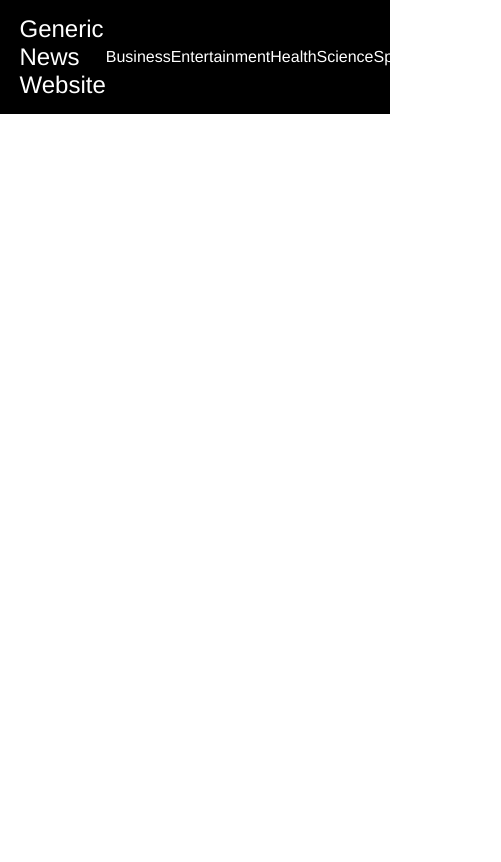
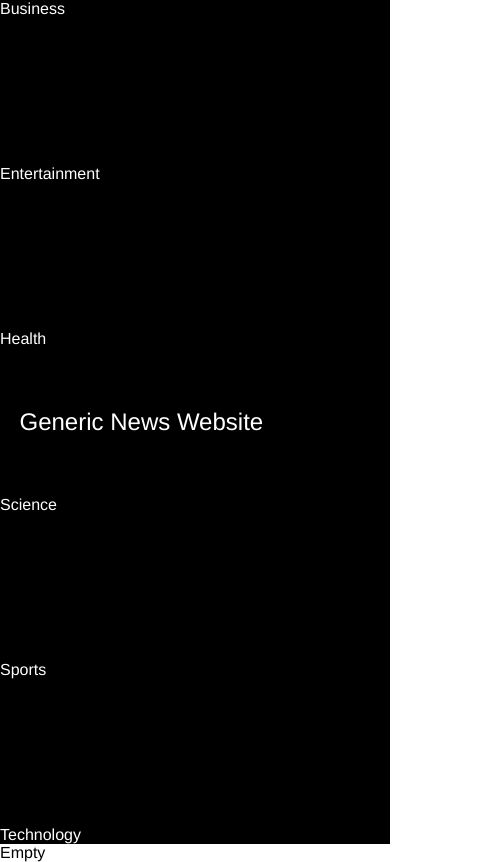
Before and after one commit to deevarzariu/news-website, a React (Create React App) app: page / in a window 390 px wide. Shown: the whole page, 501 px wide, since content can reach past the window. Built offline with nearby package versions, Linux system fonts and the light colour scheme; no server answers.

Commit message:
Various changes

```diff
--- a/src/App.css
+++ b/src/App.css
@@ -9,3 +9,9 @@
 .small-image {
   height: 200px;
 }
+
+@media (max-width: 800px) {
+  .page {
+    padding: 100px 5% 50px;
+  }
+}
--- a/src/assets/styles/Header.module.scss
+++ b/src/assets/styles/Header.module.scss
@@ -10,6 +10,11 @@
   align-items: center;
   padding: 15px 5%;
   background-color: $black;
+
+  @media (max-width: 800px) {
+    position: static;
+    height: 100vh;
+  }
 
   &__linkHome {
     flex-grow: 1;
--- a/src/assets/styles/HeroStageCard.module.scss
+++ b/src/assets/styles/HeroStageCard.module.scss
@@ -18,7 +18,7 @@
     right: 0;
     font-size: 1.5rem;
     color: #fff;
-    padding: 10px 15px;
+    padding: 10px 15px 5px;
     background: #00000080;
   }
 }
--- /dev/null
+++ b/src/assets/styles/Navbar.module.scss
@@ -0,0 +1,22 @@
+@import "variables";
+
+.navbar {
+  flex-grow: 1;
+  display: flex;
+  justify-content: space-between;
+
+  @media (max-width: 800px) {
+    position: absolute;
+    top: 0;
+    left: 0;
+    right: 0;
+    bottom: 0;
+
+    flex-direction: column;
+  }
+
+  &__link {
+    text-decoration: none;
+    color: $white;
+  }
+}
--- a/src/components/Header/Header.tsx
+++ b/src/components/Header/Header.tsx
@@ -1,20 +1,28 @@
+import { useWindowSize } from "hooks/useWindowSize";
+import HeaderMobile from "./HeaderMobile";
+import style from "assets/styles/Header.module.scss";
 import { Link } from "react-router-dom";
-import { CATEGORIES } from "constants/Category";
-import style from "assets/styles/Header.module.scss";
+import Navbar from "./Navbar";
 
 function Header() {
+  const { width } = useWindowSize() || {};
+
+  if (!width) {
+    return null;
+  }
+
   return (
     <header className={style.header}>
-      <Link className={style.header__linkHome} to="/">
-        Generic News Website
-      </Link>
-      <div className={style.header__links}>
-        {CATEGORIES.map(({ path, name }) => (
-          <Link className={style.header__link} to={path}>
-            {name}
+      {width < 800 ? (
+        <HeaderMobile />
+      ) : (
+        <>
+          <Link className={style.header__linkHome} to="/">
+            Generic News Website
           </Link>
-        ))}
-      </div>
+          <Navbar />
+        </>
+      )}
     </header>
   );
 }
--- /dev/null
+++ b/src/components/Header/HeaderMobile.tsx
@@ -0,0 +1,13 @@
+import Hamburger from "hamburger-react";
+import Navbar from "./Navbar";
+
+function HeaderMobile() {
+  return (
+    <>
+      <Hamburger color="#fff"></Hamburger>
+      <Navbar />
+    </>
+  );
+}
+
+export default HeaderMobile;
--- /dev/null
+++ b/src/components/Header/Navbar.tsx
@@ -0,0 +1,17 @@
+import { CATEGORIES } from "constants/Category";
+import style from "assets/styles/Navbar.module.scss";
+import { Link } from "react-router-dom";
+
+function Navbar() {
+  return (
+    <nav className={style.navbar}>
+      {CATEGORIES.map(({ path, name }) => (
+        <Link className={style.navbar__link} to={path}>
+          {name}
+        </Link>
+      ))}
+    </nav>
+  );
+}
+
+export default Navbar;
--- a/src/components/Homepage/HeroStageCard.tsx
+++ b/src/components/Homepage/HeroStageCard.tsx
@@ -17,7 +17,11 @@ function HeroStageCard({ article, position }: Props) {
 
   return (
     <div className={`${style.card} ${style[position]}`} onClick={openArticle}>
-      <img className={style.image} src={article.urlToImage} alt="" />
+      <img
+        className={style.image}
+        src={article.urlToImage || require("assets/images/default.jpg")}
+        alt=""
+      />
       <div className={style.title}>{article.title}</div>
     </div>
   );
--- a/src/components/common/Card.tsx
+++ b/src/components/common/Card.tsx
@@ -17,7 +17,11 @@ function Card({ article }: Props) {
   return (
     <div className={style.card} onClick={openArticle}>
       <div className={style["card__image-container"]}>
-        <img className={style.card__image} src={article.urlToImage} alt="" />
+        <img
+          className={style.card__image}
+          src={article.urlToImage || require("assets/images/default.jpg")}
+          alt=""
+        />
       </div>
       <div className={style["card__text-container"]}>
         <div className={style.card__title}>{article.title}</div>
--- /dev/null
+++ b/src/hooks/useWindowSize.ts
@@ -0,0 +1,19 @@
+import { useState, useEffect } from "react";
+
+export function useWindowSize() {
+  const [windowSize, setWindowSize] = useState({
+    width: window.screen.width,
+    height: window.screen.height,
+  });
+
+  function handleResize() {
+    const { height, width } = window.screen;
+    setWindowSize({ height, width });
+  }
+
+  useEffect(() => {
+    window.addEventListener("resize", handleResize);
+  }, []);
+
+  return windowSize;
+}
```
Also changed, not shown: src/assets/images/default.jpg (added).
